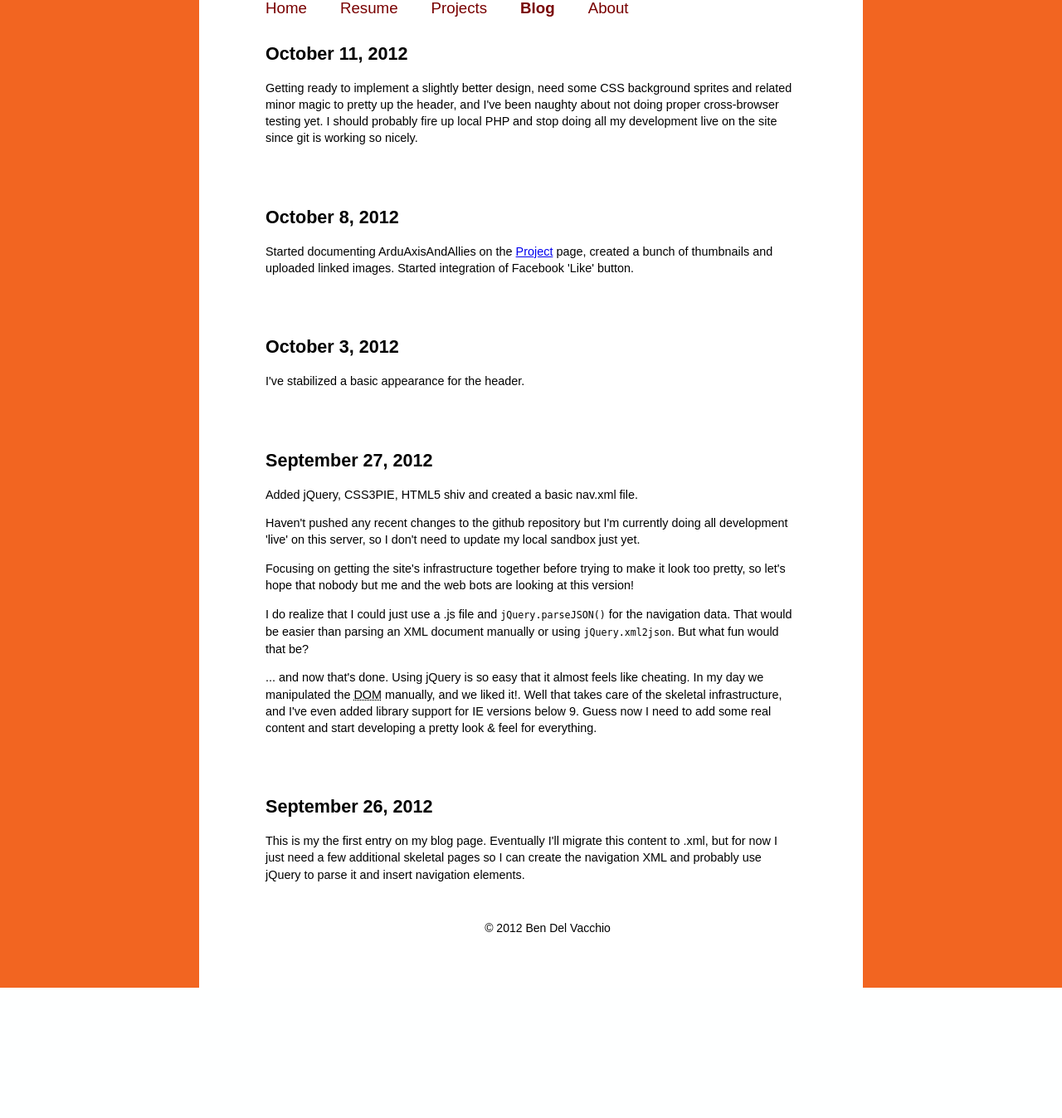
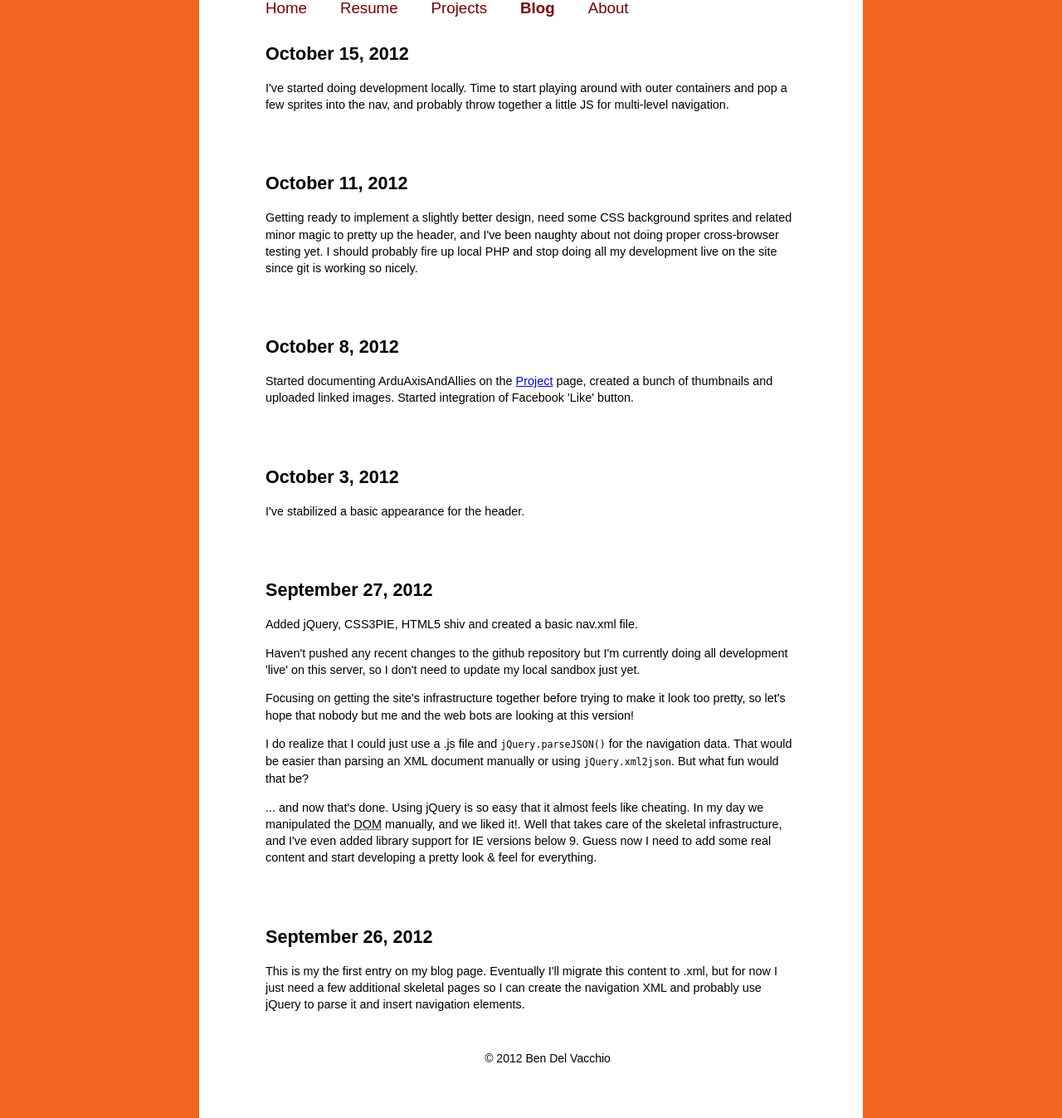
Before and after one commit to Delvach/ben-delvacchio, a PHP site: page /blog.php in a window 1280 px wide. Shown: the part 166-1513 px from the top of the page at 83% size. Before the commit the page ends 1356 px from the top, so only its background shows below. Run offline with PHP 8.4, Linux system fonts and the light colour scheme; some libraries are stand-ins or nearby versions.

Commit message:
Posting a blog entry from localhost.

```diff
--- a/blog.php
+++ b/blog.php
@@ -5,6 +5,18 @@ $KEYWORDS = 'Ben, Del Vacchio, Blog';
 include("lib/header.inc"); ?>
 
 <section>
+
+
+    <article>
+        <h2><time datetime="2012-10-15">October 15, 2012</time></h2>
+
+        <p>I've started doing development locally.  Time to start playing around with outer
+        containers and pop a few sprites into the nav, and probably throw together a little JS
+        for multi-level navigation.
+        </p>
+
+    </article>
+
 
     <article>
         <h2><time datetime="2012-10-11">October 11, 2012</time></h2>
```
